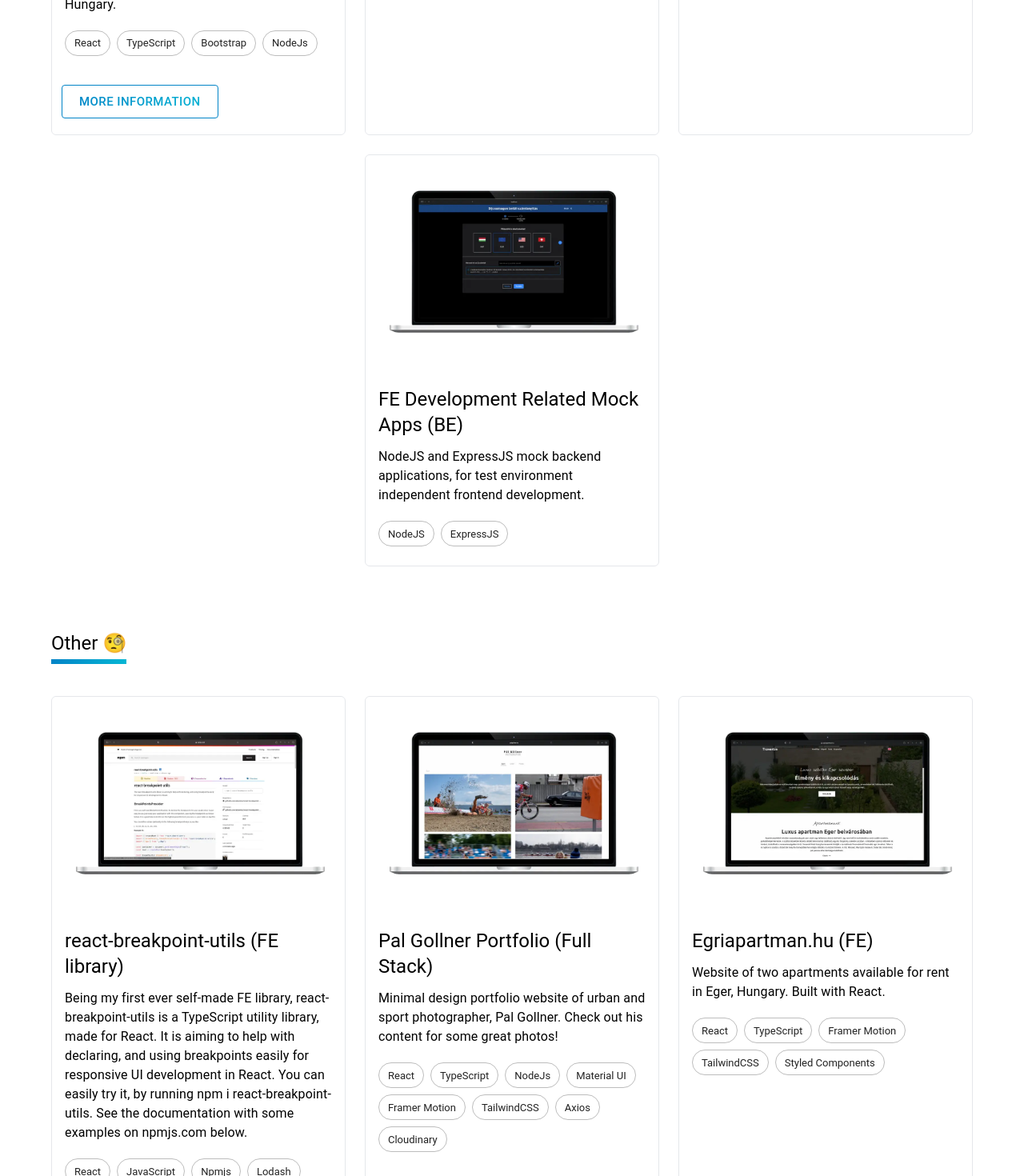
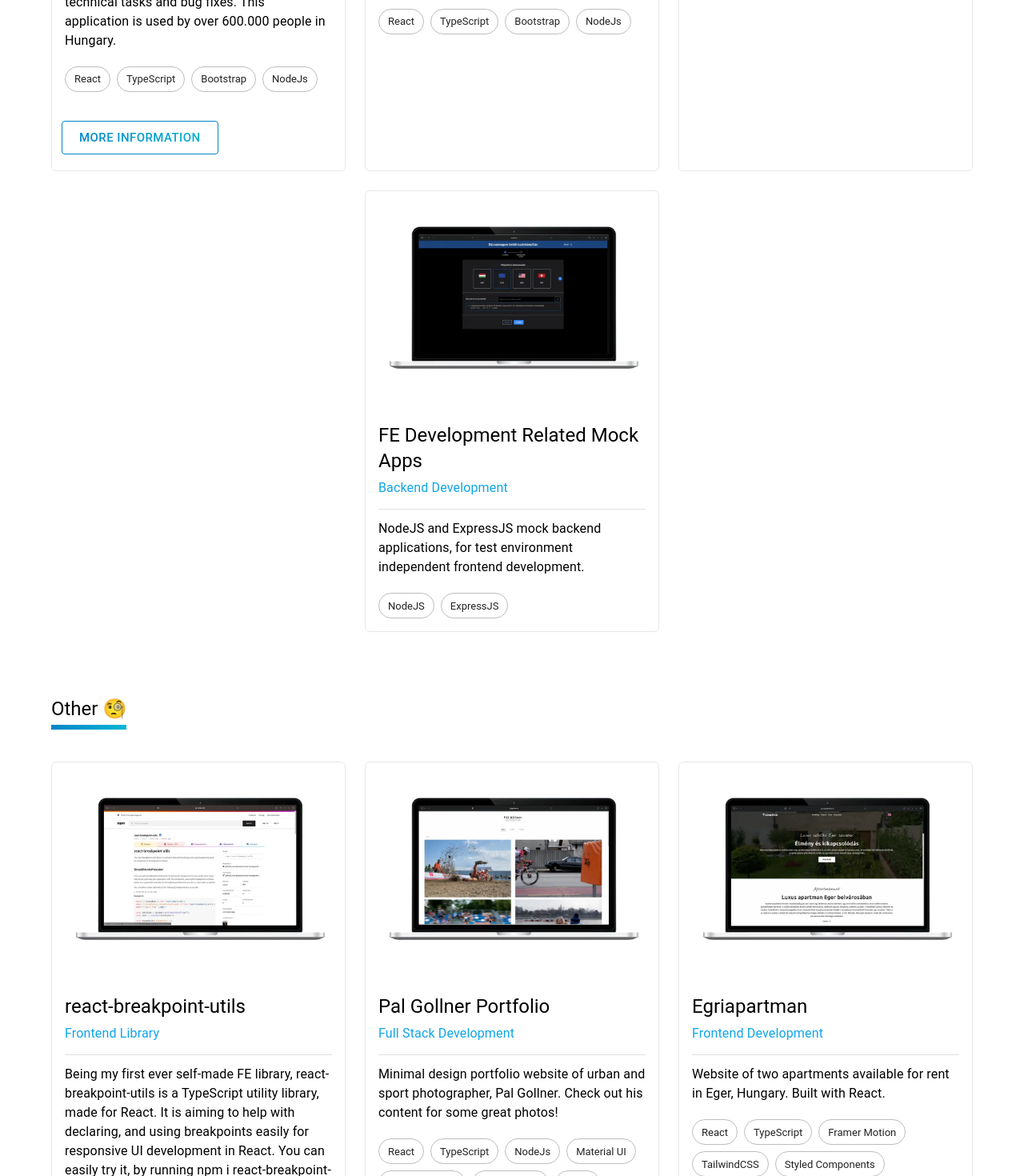
Before and after one commit to adamkui/nextjs-portfolio, a Next.js app: page /portfolio in a window 1280 px wide. Shown: the part 1240-2710 px from the top of the page at 80% size. Built offline with nearby package versions, Linux system fonts and the light colour scheme; a web font is replaced by a local one.

Commit message:
Portfolio UI + UX updates, data and text updates

```diff
--- a/components/PortfolioCard/PortfolioCard.tsx
+++ b/components/PortfolioCard/PortfolioCard.tsx
@@ -4,6 +4,7 @@ import {
   CardContent,
   CardMedia,
   Chip,
+  Divider,
   Grid,
   Typography,
 } from "@mui/material";
@@ -21,6 +22,7 @@ interface PortfolioCardProps extends PortfolioItemProps {
 export const PortfolioCard: FC<PortfolioCardProps> = ({
   isDarkMode,
   titleTrlKey,
+  subtitleTrlKey,
   descriptionTrlKey,
   imageSrc,
   chipContent,
@@ -49,7 +51,11 @@ export const PortfolioCard: FC<PortfolioCardProps> = ({
             : "bg-opacity-100 border-grey"
         )}
       >
-        <a href={buttonProps?.href} target={"_blank"} rel={"noreferrer"}>
+        <a
+          href={buttonProps ? buttonProps[buttonProps.length - 1].href : ""}
+          target={"_blank"}
+          rel={"noreferrer"}
+        >
           <CardMedia
             component="img"
             sx={{
@@ -66,9 +72,16 @@ export const PortfolioCard: FC<PortfolioCardProps> = ({
             isDarkMode ? "text-white" : "text-black"
           )}
         >
-          <Typography variant="h5" className="mb-3">
+          <Typography variant="h5" className="mb-1">
             {t(titleTrlKey)}
           </Typography>
+          <Typography
+            variant="subtitle1"
+            className="mb-3 text-sky-500 dark:text-sky-300"
+          >
+            {t(subtitleTrlKey)}
+          </Typography>
+          <Divider className="mb-3" />
           <Typography variant="body1">{t(descriptionTrlKey)}</Typography>
           <Grid container spacing={1} className={"mt-3 w-fit"}>
             {chipContent.map((label) => {
@@ -84,16 +97,20 @@ export const PortfolioCard: FC<PortfolioCardProps> = ({
             })}
           </Grid>
         </CardContent>
-        {buttonProps ? (
+        <div className="flex flex-wrap">
+          {buttonProps?.map(({ href, label }) => {
+            return (
               <CardActions className="px-3">
-            <a href={buttonProps.href} target={"_blank"} rel={"noreferrer"}>
+                <a href={href} target={"_blank"} rel={"noreferrer"}>
                   <ButtonWrapper
-                label={t(buttonProps?.label || "PORTFOLIO_VISIT_WEBSITE")}
+                    label={t(label || "PORTFOLIO_VISIT_WEBSITE")}
                     className={"my-3"}
                   />
                 </a>
               </CardActions>
-        ) : null}
+            );
+          })}
+        </div>
       </Card>
     </Grid>
   );
--- a/components/Section/Section.tsx
+++ b/components/Section/Section.tsx
@@ -54,7 +54,7 @@ export const Section: FC<SectionProps> = ({
             className={cn(
               "block h-1.5 w-full bg-gradient-to-r from-sky-600 to-cyan-500"
             )}
-          ></span>
+          />
         </div>
         {body ? (
           <Typography
--- a/data/portfolioItems.ts
+++ b/data/portfolioItems.ts
@@ -7,37 +7,44 @@ type PortfolioItemButtonProps = {
 
 export interface PortfolioItemProps {
   titleTrlKey: keyof typeof texts;
+  subtitleTrlKey: keyof typeof texts;
   descriptionTrlKey: keyof typeof texts;
   imageSrc: string;
   chipContent: string[];
-  buttonProps?: PortfolioItemButtonProps;
+  buttonProps?: PortfolioItemButtonProps[];
 }
 
 export const professionalPortfolioItems: PortfolioItemProps[] = [
   {
     titleTrlKey: "PORTFOLIO_GEORGE_STORE_TITLE",
+    subtitleTrlKey: "PORTFOLIO_SUBTITLE_FRONTEND_DEVELOPMENT",
     descriptionTrlKey: "PORTFOLIO_GEORGE_STORE_DESCRIPTION",
     imageSrc: "/assets/images/portfolio/george_store.webp",
     chipContent: ["React", "TypeScript", "Bootstrap", "NodeJs"],
-    buttonProps: {
+    buttonProps: [
+      {
         label: "PORTFOLIO_MORE_INFORMATION",
         href: "https://www.georgestore.hu/",
       },
+    ],
   },
   {
     titleTrlKey: "PORTFOLIO_GEORGE_ADMIN_TITLE",
+    subtitleTrlKey: "PORTFOLIO_SUBTITLE_FRONTEND_DEVELOPMENT",
     descriptionTrlKey: "PORTFOLIO_GEORGE_ADMIN_DESCRIPTION",
     imageSrc: "/assets/images/portfolio/george_admin.webp",
     chipContent: ["React", "TypeScript", "Bootstrap", "NodeJs"],
   },
   {
     titleTrlKey: "PORTFOLIO_GEORGE_MICROSITES_TITLE",
+    subtitleTrlKey: "PORTFOLIO_SUBTITLE_FRONTEND_DEVELOPMENT",
     descriptionTrlKey: "PORTFOLIO_GEORGE_MICROSITES_DESCRIPTION",
     imageSrc: "/assets/images/portfolio/george_microsites.webp",
     chipContent: ["React", "TypeScript", "Bootstrap"],
   },
   {
     titleTrlKey: "PORTFOLIO_GEORGE_MOCK_BACKEND_TITLE",
+    subtitleTrlKey: "PORTFOLIO_SUBTITLE_BACKEND_DEVELOPMENT",
     descriptionTrlKey: "PORTFOLIO_GEORGE_MOCK_BACKEND_DESCRIPTION",
     imageSrc: "/assets/images/portfolio/george_store_2.webp",
     chipContent: ["NodeJS", "ExpressJS"],
@@ -47,16 +54,24 @@ export const professionalPortfolioItems: PortfolioItemProps[] = [
 export const hobbyPortfolioItems: PortfolioItemProps[] = [
   {
     titleTrlKey: "PORTFOLIO_REACT_BREAKPOINT_UTILS_TITLE",
+    subtitleTrlKey: "PORTFOLIO_SUBTITLE_FRONTEND_LIBRARY",
     descriptionTrlKey: "PORTFOLIO_REACT_BREAKPOINT_UTILS_DESCRIPTION",
     imageSrc: "/assets/images/portfolio/react_breakpoint_utils.webp",
     chipContent: ["React", "JavaScript", "Npmjs", "Lodash"],
-    buttonProps: {
+    buttonProps: [
+      {
+        href: "https://github.com/adamkui/react-breakpoint-utils",
+        label: "PORTFOLIO_VISIT_GITHUB",
+      },
+      {
         href: "https://www.npmjs.com/package/react-breakpoint-utils",
         label: "PORTFOLIO_VISIT_NPMJS",
       },
+    ],
   },
   {
     titleTrlKey: "PORTFOLIO_PAL_GOLLNER_TITLE",
+    subtitleTrlKey: "PORTFOLIO_SUBTITLE_FULLSTACK_DEVELOPMENT",
     descriptionTrlKey: "PORTFOLIO_PAL_GOLLNER_DESCRIPTION",
     imageSrc: "/assets/images/portfolio/pal_gollner.webp",
     chipContent: [
@@ -69,10 +84,11 @@ export const hobbyPortfolioItems: PortfolioItemProps[] = [
       "Axios",
       "Cloudinary",
     ],
-    buttonProps: { href: "https://www.palgollner.hu/" },
+    buttonProps: [{ href: "https://www.palgollner.hu/" }],
   },
   {
     titleTrlKey: "PORTFOLIO_EGRIAPARTMAN_TITLE",
+    subtitleTrlKey: "PORTFOLIO_SUBTITLE_FRONTEND_DEVELOPMENT",
     descriptionTrlKey: "PORTFOLIO_EGRIAPARTMAN_DESCRIPTION",
     imageSrc: "/assets/images/portfolio/egriapartman.webp",
     chipContent: [
@@ -82,52 +98,59 @@ export const hobbyPortfolioItems: PortfolioItemProps[] = [
       "TailwindCSS",
       "Styled Components",
     ],
-    buttonProps: { href: "https://www.egriapartman.hu/" },
+    buttonProps: [{ href: "https://www.egriapartman.hu/" }],
   },
   {
     titleTrlKey: "PORTFOLIO_NOTES_APP_TITLE",
+    subtitleTrlKey: "PORTFOLIO_SUBTITLE_FRONTEND_DEVELOPMENT",
     descriptionTrlKey: "PORTFOLIO_NOTES_APP_DESCRIPTION",
     imageSrc: "/assets/images/portfolio/notes.webp",
     chipContent: ["React", "NodeJs"],
-    buttonProps: { href: "https://notesapphu.netlify.app/" },
+    buttonProps: [{ href: "https://notesapphu.netlify.app/" }],
   },
   {
     titleTrlKey: "PORTFOLIO_MUSIC_PLAYER_APP_TITLE",
+    subtitleTrlKey: "PORTFOLIO_SUBTITLE_FRONTEND_DEVELOPMENT",
     descriptionTrlKey: "PORTFOLIO_MUSIC_PLAYER_APP_DESCRIPTION",
     imageSrc: "/assets/images/portfolio/music_player.webp",
     chipContent: ["React", "NodeJs"],
-    buttonProps: { href: "https://ak-react-music-player.netlify.app/" },
+    buttonProps: [{ href: "https://ak-react-music-player.netlify.app/" }],
   },
   {
     titleTrlKey: "PORTFOLIO_BEAT_MAKER_APP_TITLE",
+    subtitleTrlKey: "PORTFOLIO_SUBTITLE_FRONTEND_DEVELOPMENT",
     descriptionTrlKey: "PORTFOLIO_BEAT_MAKER_APP_DESCRIPTION",
     imageSrc: "/assets/images/portfolio/beat_maker.webp",
     chipContent: ["React", "NodeJs"],
-    buttonProps: { href: "https://beatmaker-ak.netlify.app/" },
+    buttonProps: [{ href: "https://beatmaker-ak.netlify.app/" }],
   },
   {
     titleTrlKey: "PORTFOLIO_COLORS_APP_TITLE",
+    subtitleTrlKey: "PORTFOLIO_SUBTITLE_FRONTEND_DEVELOPMENT",
     descriptionTrlKey: "PORTFOLIO_COLORS_APP_DESCRIPTION",
     imageSrc: "/assets/images/portfolio/colors.webp",
     chipContent: ["React", "NodeJs"],
-    buttonProps: { href: "https://colors-page.netlify.app/" },
+    buttonProps: [{ href: "https://colors-page.netlify.app/" }],
   },
   {
     titleTrlKey: "PORTFOLIO_OLD_PORTFOLIO_TITLE",
+    subtitleTrlKey: "PORTFOLIO_SUBTITLE_FRONTEND_DEVELOPMENT",
     descriptionTrlKey: "PORTFOLIO_OLD_PORTFOLIO_DESCRIPTION",
     imageSrc: "/assets/images/portfolio/old_portfolio.webp",
     chipContent: ["React", "Framer Motion"],
-    buttonProps: { href: "https://adam-kui-portfolio.netlify.app" },
+    buttonProps: [{ href: "https://adam-kui-portfolio.netlify.app" }],
   },
   {
     titleTrlKey: "PORTFOLIO_PHOTO_SEARCH_APP_TITLE",
+    subtitleTrlKey: "PORTFOLIO_SUBTITLE_FRONTEND_DEVELOPMENT",
     descriptionTrlKey: "PORTFOLIO_PHOTO_SEARCH_APP_DESCRIPTION",
     imageSrc: "/assets/images/portfolio/photo_search.webp",
     chipContent: ["React", "NodeJs"],
-    buttonProps: { href: "https://photon-project-ak.netlify.app/" },
+    buttonProps: [{ href: "https://photon-project-ak.netlify.app/" }],
   },
   {
     titleTrlKey: "PORTFOLIO_DISCORD_CHATBOT_TITLE",
+    subtitleTrlKey: "PORTFOLIO_SUBTITLE_BACKEND_DEVELOPMENT",
     descriptionTrlKey: "PORTFOLIO_DISCORD_CHATBOT_DESCRIPTION",
     imageSrc: "/assets/images/portfolio/discord.webp",
     chipContent: [
@@ -137,9 +160,11 @@ export const hobbyPortfolioItems: PortfolioItemProps[] = [
       "MongoDB",
       "Puppeteer",
     ],
-    buttonProps: {
+    buttonProps: [
+      {
         label: "PORTFOLIO_VISIT_GITHUB",
         href: "https://github.com/adamkui/discord-bot-gta-online-news",
       },
+    ],
   },
 ];
--- a/data/texts.json
+++ b/data/texts.json
@@ -62,35 +62,39 @@
   "PORTFOLIO_VISIT_GITHUB": "Visit GitHub",
   "PORTFOLIO_VISIT_NPMJS": "Visit Npm",
   "PORTFOLIO_MORE_INFORMATION": "More Information",
-  "PORTFOLIO_GEORGE_STORE_TITLE": "George Store (FE)",
+  "PORTFOLIO_SUBTITLE_FRONTEND_DEVELOPMENT": "Frontend Development",
+  "PORTFOLIO_SUBTITLE_FRONTEND_LIBRARY": "Frontend Library",
+  "PORTFOLIO_SUBTITLE_BACKEND_DEVELOPMENT": "Backend Development",
+  "PORTFOLIO_SUBTITLE_FULLSTACK_DEVELOPMENT": "Full Stack Development",
+  "PORTFOLIO_GEORGE_STORE_TITLE": "George Store",
   "PORTFOLIO_GEORGE_STORE_DESCRIPTION": "George Store is an online sales platform integrated in Erste Bank's popular netbanking application, George. The app is available both on the web and as part of the native mobile app for iOS and Android. I'm responsible for feature preparation, development, unit testing, technical tasks and bug fixes. This application is used by over 600.000 people in Hungary.",
-  "PORTFOLIO_GEORGE_ADMIN_TITLE": "George Admin (FE)",
+  "PORTFOLIO_GEORGE_ADMIN_TITLE": "George Admin",
   "PORTFOLIO_GEORGE_ADMIN_DESCRIPTION": "George Admin is an internal web application designed for desktop only. Its features contains two different messengers, query and administration pages for different purposes. I'm responsible for the same tasks as in George Store's.",
-  "PORTFOLIO_GEORGE_MICROSITES_TITLE": "George Microsites (FE)",
+  "PORTFOLIO_GEORGE_MICROSITES_TITLE": "George Microsites",
   "PORTFOLIO_GEORGE_MICROSITES_DESCRIPTION": "A set of microsites, cloned from George Store, for the purpose of UX research.",
-  "PORTFOLIO_GEORGE_MOCK_BACKEND_TITLE": "FE Development Related Mock Apps (BE)",
+  "PORTFOLIO_GEORGE_MOCK_BACKEND_TITLE": "FE Development Related Mock Apps",
   "PORTFOLIO_GEORGE_MOCK_BACKEND_DESCRIPTION": "NodeJS and ExpressJS mock backend applications, for test environment independent frontend development.",
-  "PORTFOLIO_REACT_BREAKPOINT_UTILS_TITLE": "react-breakpoint-utils (FE library)",
+  "PORTFOLIO_REACT_BREAKPOINT_UTILS_TITLE": "react-breakpoint-utils",
   "PORTFOLIO_REACT_BREAKPOINT_UTILS_DESCRIPTION": "Being my first ever self-made FE library, react-breakpoint-utils is a TypeScript utility library, made for React. It is aiming to help with declaring, and using breakpoints easily for responsive UI development in React. You can easily try it, by running npm i react-breakpoint-utils. See the documentation with some examples on npmjs.com below.",
-  "PORTFOLIO_PAL_GOLLNER_TITLE": "Pal Gollner Portfolio (Full Stack)",
+  "PORTFOLIO_PAL_GOLLNER_TITLE": "Pal Gollner Portfolio",
   "PORTFOLIO_PAL_GOLLNER_DESCRIPTION": "Minimal design portfolio website of urban and sport photographer, Pal Gollner. Check out his content for some great photos!",
-  "PORTFOLIO_EGRIAPARTMAN_TITLE": "Egriapartman.hu (FE)",
+  "PORTFOLIO_EGRIAPARTMAN_TITLE": "Egriapartman",
   "PORTFOLIO_EGRIAPARTMAN_DESCRIPTION": "Website of two apartments available for rent in Eger, Hungary. Built with React.",
-  "PORTFOLIO_COVID_DASHBOARD_TITLE": "Covid Dashboard (FE)",
+  "PORTFOLIO_COVID_DASHBOARD_TITLE": "Covid Dashboard ",
   "PORTFOLIO_COVID_DASHBOARD_DESCRIPTION": "A simple covid dashboard.",
-  "PORTFOLIO_NOTES_APP_TITLE": "Notes App (FE)",
+  "PORTFOLIO_NOTES_APP_TITLE": "Notes App ",
   "PORTFOLIO_NOTES_APP_DESCRIPTION": "A simple note taking application, using local storage to store notes. I created this app while learning React.",
-  "PORTFOLIO_MUSIC_PLAYER_APP_TITLE": "Music Player App (FE)",
+  "PORTFOLIO_MUSIC_PLAYER_APP_TITLE": "Music Player App ",
   "PORTFOLIO_MUSIC_PLAYER_APP_DESCRIPTION": "This is a nice music player app, one of my first projects created in React. You can listen to a set of songs, and have some common control buttons with different functionalities.",
-  "PORTFOLIO_BEAT_MAKER_APP_TITLE": "Beat Maker App (FE)",
+  "PORTFOLIO_BEAT_MAKER_APP_TITLE": "Beat Maker App ",
   "PORTFOLIO_BEAT_MAKER_APP_DESCRIPTION": "A beat maker app built with vanilla JavaScript. This idea of the project was to write object oriented JavaScript code.",
-  "PORTFOLIO_COLORS_APP_TITLE": "Colors App (FE)",
+  "PORTFOLIO_COLORS_APP_TITLE": "Colors App ",
   "PORTFOLIO_COLORS_APP_DESCRIPTION": "This app is a random color palette generator, with a library for saved palettes function. It is very similar to the popular application, Coolors.",
-  "PORTFOLIO_PHOTO_SEARCH_APP_TITLE": "Photo Search App (FE)",
+  "PORTFOLIO_PHOTO_SEARCH_APP_TITLE": "Photo Search App ",
   "PORTFOLIO_PHOTO_SEARCH_APP_DESCRIPTION": "The idea behind this project was to learn more about async JavaScript. Using this app, you can search photos, by using Pexels API in the background.",
-  "PORTFOLIO_DISCORD_CHATBOT_TITLE": "Discord News Fetch ChatBot (BE)",
+  "PORTFOLIO_DISCORD_CHATBOT_TITLE": "Discord News Fetch ChatBot",
   "PORTFOLIO_DISCORD_CHATBOT_DESCRIPTION": "This is a Discord.JS application that fetches data from Rockstar Newswire website on a regular base, formats the data in an embedded Discord message, and sends to the configured Discord channel(s). I was using this application with my friends on our gaming Discord server, to be updated about any news related to GTA 5 Online.",
-  "PORTFOLIO_OLD_PORTFOLIO_TITLE": "My old portfolio website (FE)",
+  "PORTFOLIO_OLD_PORTFOLIO_TITLE": "My old portfolio website ",
   "PORTFOLIO_OLD_PORTFOLIO_DESCRIPTION": "My first ever portfolio website, built without React. This page is not in use anymore.",
   "PORTFOLIO_MORE_ON_GITHUB": "... check my GitHub for more 📦",
   "BLOG_NO_POSTS": "Nothing to see here yet..."
--- a/sections/Portfolio/PortfolioList.tsx
+++ b/sections/Portfolio/PortfolioList.tsx
@@ -1,3 +1,4 @@
+import GitHubIcon from "@mui/icons-material/GitHub";
 import LaunchIcon from "@mui/icons-material/Launch";
 import OtherHousesIcon from "@mui/icons-material/OtherHouses";
 import WorkIcon from "@mui/icons-material/Work";
@@ -8,12 +9,12 @@ import {
   ListItemAvatar,
   ListItemText,
   Tooltip,
-  Typography,
 } from "@mui/material";
 import { extend } from "lodash";
 import { FC } from "react";
+3;
 
-import { GitHubLink, Section, TextUnderline } from "components";
+import { GitHubLink, Section } from "components";
 import {
   hobbyPortfolioItems,
   professionalPortfolioItems,
@@ -44,33 +45,35 @@ export const PortfolioList: FC = () => {
       className="flex flex-col w-full mt-10 mb-20"
     >
       <List dense>
-        {[...professionalItems, ...hobbyItems].map((item) => {
+        {[...professionalItems, ...hobbyItems].map(
+          ({ titleTrlKey, buttonProps, type, chipContent, subtitleTrlKey }) => {
             return (
               <ListItem
-              key={item.titleTrlKey}
-              secondaryAction={
-                item.buttonProps?.href ? (
+                key={titleTrlKey}
+                secondaryAction={buttonProps?.map(({ href, label }) => {
+                  return (
                     <a
-                    href={item.buttonProps.href}
+                      href={href}
                       target={"_blank"}
                       rel={"noreferrer"}
+                      className="mx-1"
                     >
-                    <Tooltip
-                      title={t(
-                        item.buttonProps.label || "PORTFOLIO_VISIT_WEBSITE"
+                      <Tooltip title={t(label || "PORTFOLIO_VISIT_WEBSITE")}>
+                        <IconButton edge="end" aria-label="Navigate to page">
+                          {label?.includes("GITHUB") ? (
+                            <GitHubIcon />
+                          ) : (
+                            <LaunchIcon />
                           )}
-                    >
-                      <IconButton edge="end" aria-label="Navigate to page">
-                        <LaunchIcon />
                         </IconButton>
                       </Tooltip>
                     </a>
-                ) : null
-              }
+                  );
+                })}
               >
-              <Tooltip title={item.type} placement={underMd ? "top" : "left"}>
+                <Tooltip title={type} placement={underMd ? "top" : "left"}>
                   <ListItemAvatar className="hidden sm:block">
-                  {item.type === PortfolioItemType.PROFESSIONAL ? (
+                    {type === PortfolioItemType.PROFESSIONAL ? (
                       <WorkIcon />
                     ) : (
                       <OtherHousesIcon />
@@ -78,12 +81,23 @@ export const PortfolioList: FC = () => {
                   </ListItemAvatar>
                 </Tooltip>
                 <ListItemText
-                primary={t(item.titleTrlKey)}
-                secondary={underSm ? null : item.chipContent.join(", ")}
+                  primary={
+                    <a
+                      href={
+                        buttonProps
+                          ? buttonProps[buttonProps.length - 1].href
+                          : ""
+                      }
+                      target={"_blank"}
+                      rel={"noreferrer"}
+                    >{`${t(titleTrlKey)} (${t(subtitleTrlKey)})`}</a>
+                  }
+                  secondary={underSm ? null : chipContent.join(", ")}
                 />
               </ListItem>
             );
-        })}
+          }
+        )}
       </List>
       <GitHubLink />
     </Section>
```
Lines whose indentation alone changed are shown as unchanged.
